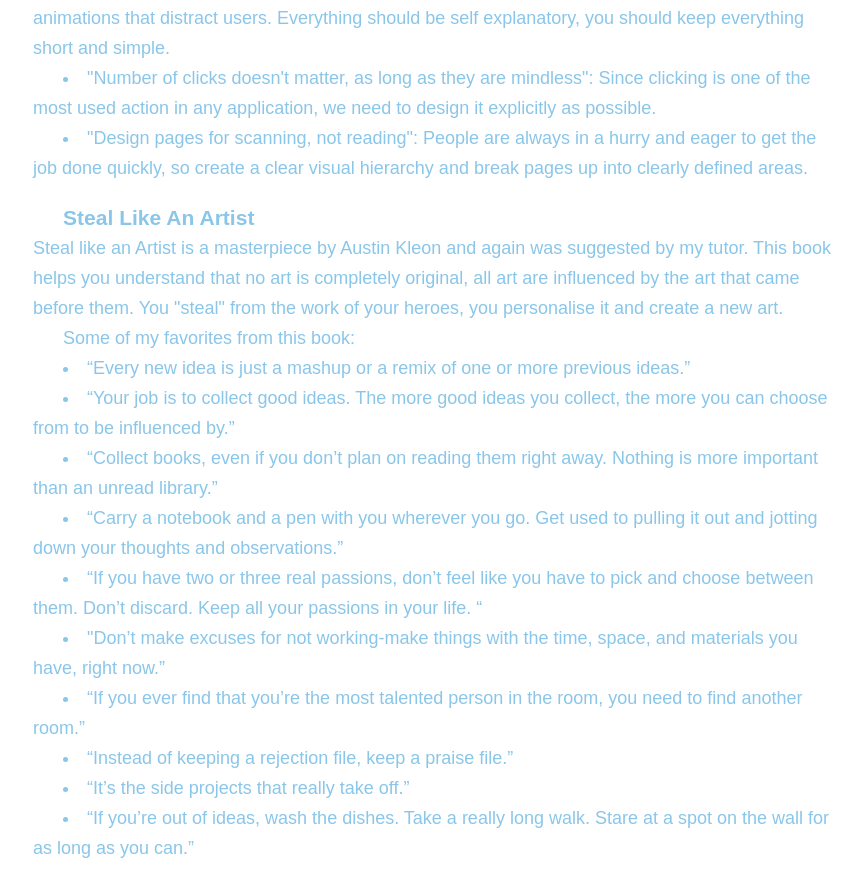
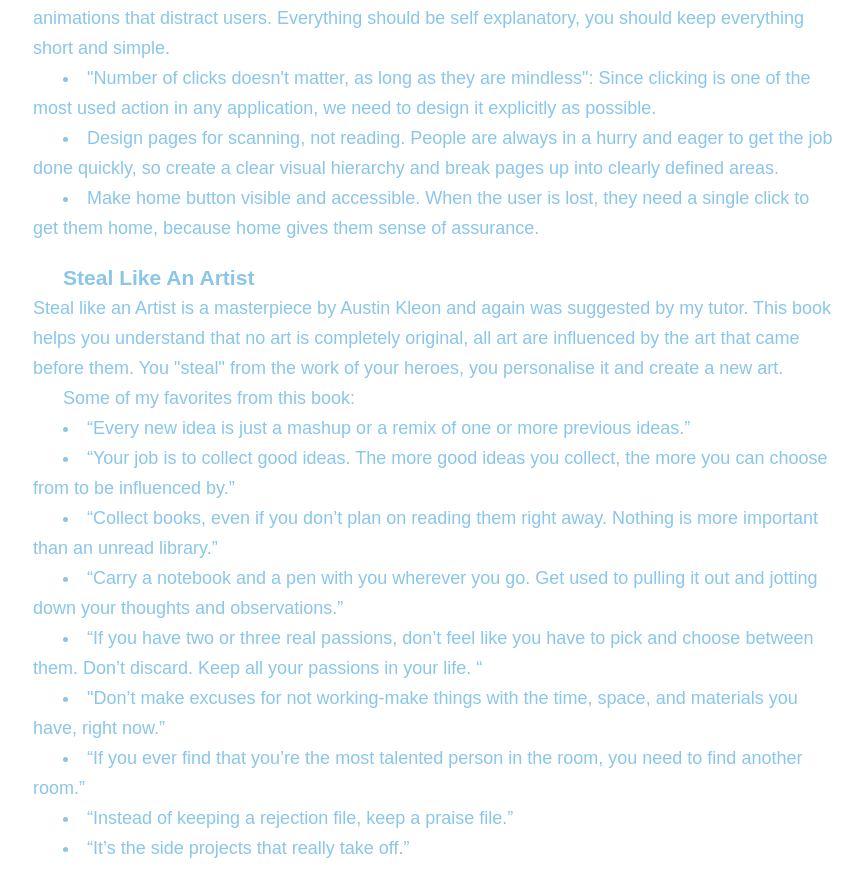
Before and after one commit to paulinemarg/myBlog, a React (Create React App) app: page /books in a window 1280 px wide. Shown: the part 1162-2031 px from the top of the page, without its empty margins (207-1070 px from the left). Built offline with nearby package versions, Linux system fonts and the light colour scheme; the HTML template or start-up script is replaced by a standard one.

Commit message:
updated article

```diff
--- a/src/components/pages/Books.jsx
+++ b/src/components/pages/Books.jsx
@@ -18,7 +18,8 @@
             <li>"Don't make users think": Everything on the web page should be obvious and easy for the user, when users spend time in thinking about what elements on a web page do, it is more likely they will not visit your web page again, since it is complicated. </li>
             <li>"Less is more": You just have to keep everything simple, remove words, icons, unnecessary animations that distract users. Everything should be self explanatory, you should keep everything short and simple.</li>
             <li>"Number of clicks doesn't matter, as long as they are mindless": Since clicking is one of the most used action in any application, we need to design it explicitly as possible.</li>
-            <li>"Design pages for scanning, not reading": People are always in a hurry and eager to get the job done quickly, so create a clear visual hierarchy and break pages up into clearly defined areas.</li>
+            <li>Design pages for scanning, not reading. People are always in a hurry and eager to get the job done quickly, so create a clear visual hierarchy and break pages up into clearly defined areas.</li>
+            <li>Make home button visible and accessible. When the user is lost, they need a single click to get them home, because home gives them sense of assurance.</li>
 
           </div>
           <div className='indent'>
```
